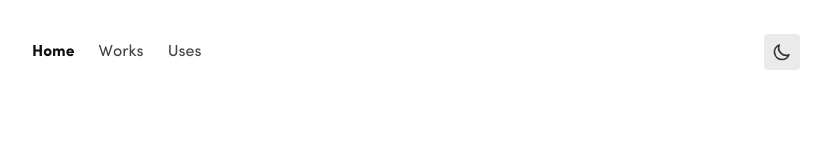
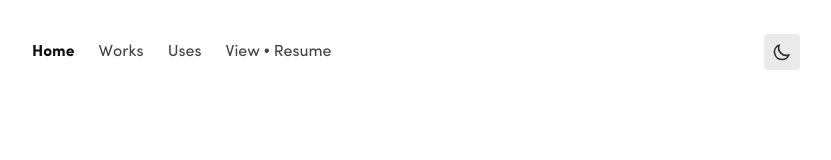
Before and after one commit to iamtinsae/iamtinsae.dev, a Next.js app: page / in a window 1280 px wide. Shown: the top 160 px of the page, without its empty margins (224-1055 px from the left). Built offline with nearby package versions, Linux system fonts and the light colour scheme.

Commit message:
feat(layouts): create view resume link in header

```diff
--- a/src/layouts/Header.tsx
+++ b/src/layouts/Header.tsx
@@ -1,5 +1,6 @@
 import cn from 'classnames';
 import dynamic from 'next/dynamic';
+import NextLink from 'next/link';
 import { Link } from 'react-scroll';
 
 import { ThemeSwitcher } from '@/components/ThemeSwitcher';
@@ -7,13 +8,39 @@ import { ThemeSwitcher } from '@/components/ThemeSwitcher';
 type NavItemProps = {
   name: string;
   to: string;
+  isLink?: boolean;
 };
 
 const NavItem = dynamic(
   () =>
     Promise.resolve((props: NavItemProps) => {
+      const LinkComponent = props.isLink ? NextLink : Link;
+      if (props.isLink) {
+        return (
+          <NextLink href={props.to} target="_blank" passHref>
+            <a target={'_blank'}>
+              <span
+                className={cn(
+                  'hidden rounded-lg p-1 transition-all hover:bg-gray-200 dark:text-gray-400 dark:hover:bg-gray-800 sm:px-3 sm:py-2 md:inline-block',
+                  props.to === 'about'
+                    ? 'font-semibold text-gray-900 dark:text-gray-200'
+                    : 'text-gray-600 font-normal'
+                )}
+              >
+                <span>{props.name}</span>
+              </span>
+            </a>
+          </NextLink>
+        );
+      }
       return (
-        <Link href={`#${props.to}`} to={props.to} spy smooth duration={1.4}>
+        <LinkComponent
+          href={`#${props.to}`}
+          to={props.to}
+          spy
+          smooth
+          duration={1.4}
+        >
           <span
             className={cn(
               'hidden rounded-lg p-1 transition-all hover:bg-gray-200 dark:text-gray-400 dark:hover:bg-gray-800 sm:px-3 sm:py-2 md:inline-block',
@@ -24,7 +51,7 @@ const NavItem = dynamic(
           >
             <span>{props.name}</span>
           </span>
-        </Link>
+        </LinkComponent>
       );
     }),
   {
@@ -37,8 +64,8 @@ const Header = () => (
     <nav className="z-50 -ml-[0.75rem]">
       <NavItem name="Home" to="about" />
       <NavItem name="Works" to="works" />
-      {/* <NavItem name="Resume" to="resume" /> */}
       <NavItem name="Uses" to="uses" />
+      <NavItem name="View • Resume" to="/assets/resume.pdf" isLink />
     </nav>
     <ThemeSwitcher />
   </header>
```
